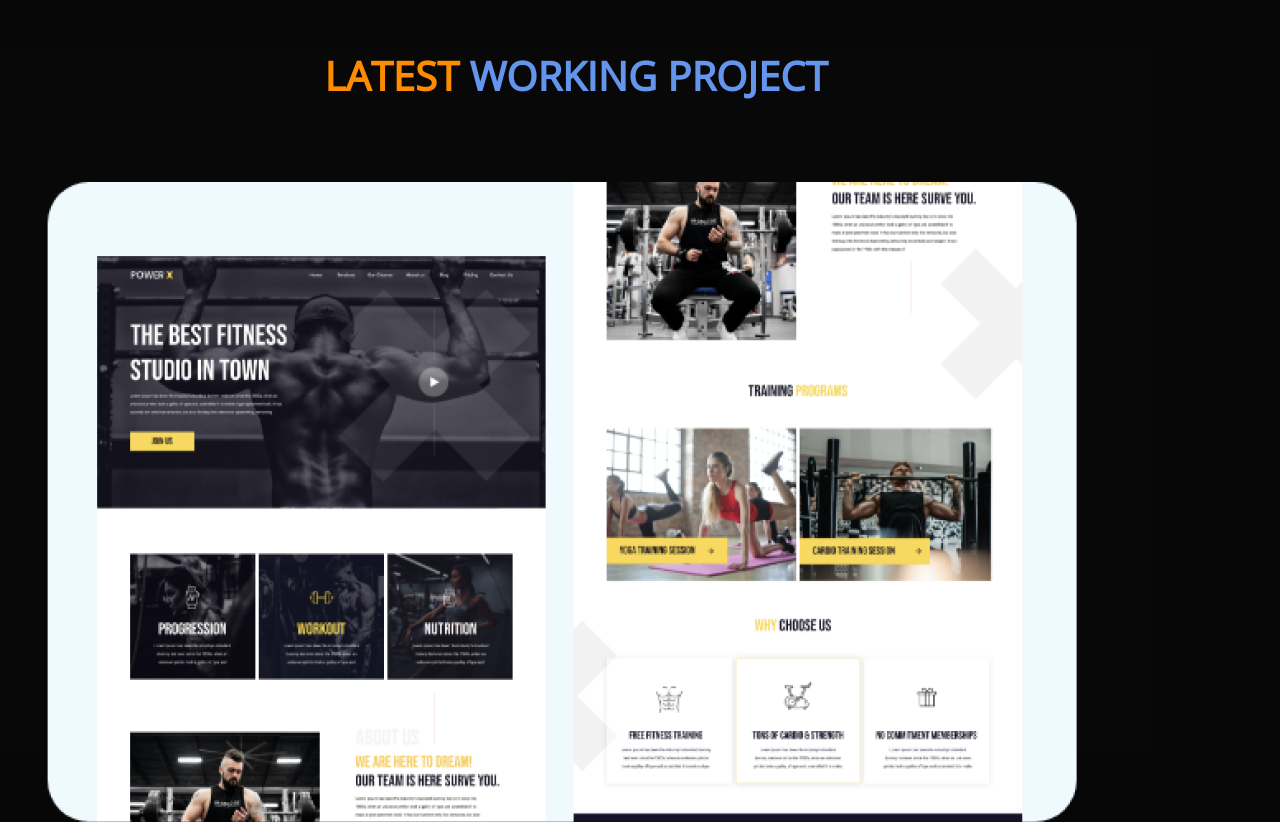
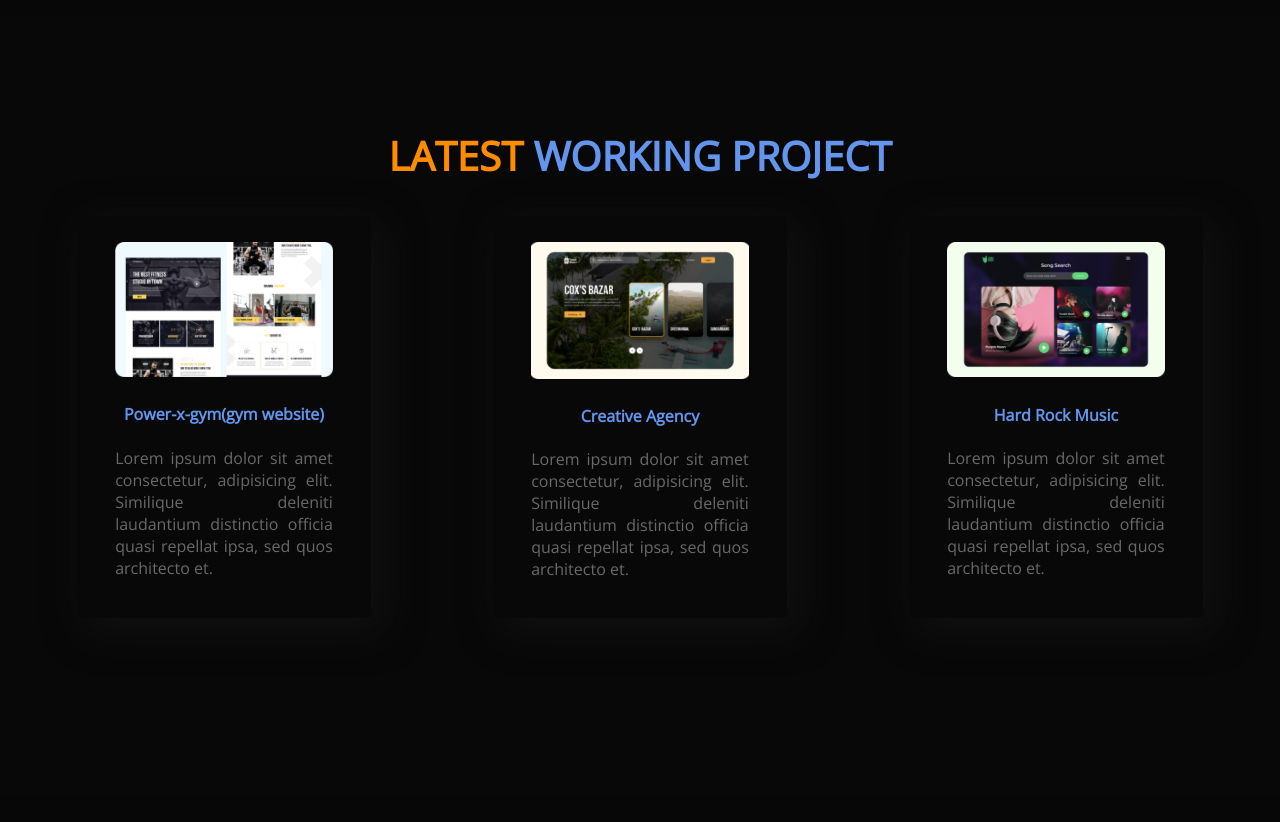
Before and after one commit to QuaziSamiha/first-assignment, a plain HTML site: page index.html in a window 1280 px wide. Shown: the part 1285-2107 px from the top of the page. After the commit the page ends 2080 px from the top, so only its background shows below. Drawn offline with nearby package versions, Linux system fonts and the light colour scheme.

Commit message:
3rd portion complete

```diff
--- a/index.html
+++ b/index.html
@@ -33,17 +33,29 @@
             <a class="link-button" href="#" target="_blank"> <span id="download"> ⤓ </span> Download CV</a>
         </div>
     </section>
-    <section class="work-area">
+    <section id="work-area">
         <h2><span id="work-head">LATEST</span> <span class="head1">WORKING PROJECT</span></h2>
         <div class="work-project">
             <img src="images/image 4.png">
+            <h4 class="head1">Power-x-gym(gym website)</h4>
+            <p>Lorem ipsum dolor sit amet consectetur, adipisicing elit. Similique deleniti laudantium distinctio officia quasi repellat ipsa, sed quos architecto et.</p>
         </div>
         <div class="work-project">
             <img src="images/image 5.png">
+            <h4 class="head1">Creative Agency</h4>
+            <p>Lorem ipsum dolor sit amet consectetur, adipisicing elit. Similique deleniti laudantium distinctio officia quasi repellat ipsa, sed quos architecto et.</p>
         </div>
         <div class="work-project">
             <img src="images/image 8.png">
+            <h4 class="head1">Hard Rock Music</h4>
+            <p>Lorem ipsum dolor sit amet consectetur, adipisicing elit. Similique deleniti laudantium distinctio officia quasi repellat ipsa, sed quos architecto et.</p>
         </div>
     </section>
+    <section >
+
+    </section>
+    <footer>
+
+    </footer>
 </body>
 </html>
--- a/style.css
+++ b/style.css
@@ -1,5 +1,6 @@
 body{
     margin: 0;
+    padding: 0;
     font-family: 'Open Sans', sans-serif;
     background-color: rgb(7, 7, 7);
 }
@@ -18,8 +19,8 @@ img{
 }
 .half-width{
     width: 35%;
-    margin: 4% 2.5%;
-    padding: 4% 2.5%;
+    margin: 4% 3.5%;
+    padding: 4% 3.5%;
     float: left;
 }
 .head1{
@@ -46,8 +47,8 @@ img{
 #about-area{
     height: 700px;
 }
-.work-area{
-    width: 90%;
+#work-area{
+    padding-top: 80px;
     text-align: center;
     height: 700px;
     background-color: rgb(8, 8, 8);
@@ -56,10 +57,12 @@ img{
     color: darkorange;
 }
 .work-project{
-      padding: 2%;
-      margin: 2%;
-      float: left;
+    width: 17%;
+    padding: 2% 3%;
+    margin-left: 6%;
+    margin-right: 3.5%;
+    float: left;
+    box-shadow: 10px 10px 40px rgb(19, 18, 18);
+    border-radius: 5px;
+    height: 350px;
 }
-.work-project img{
-    width: 100%;
-}
```
